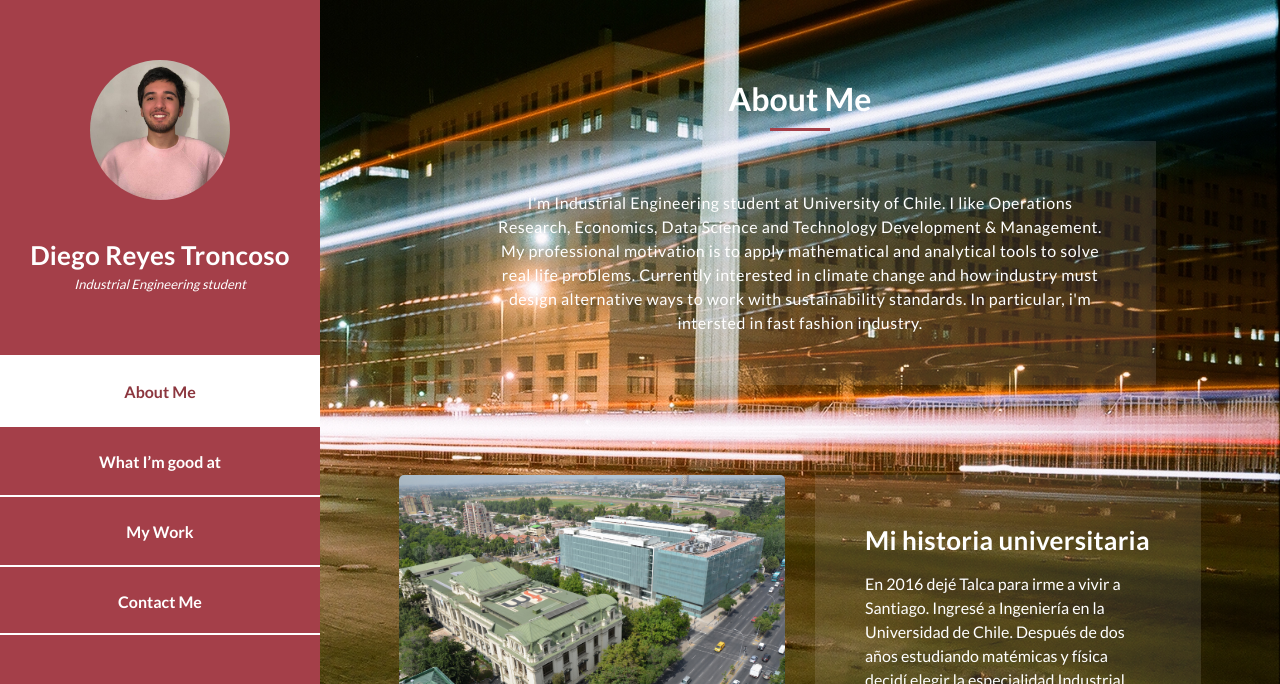
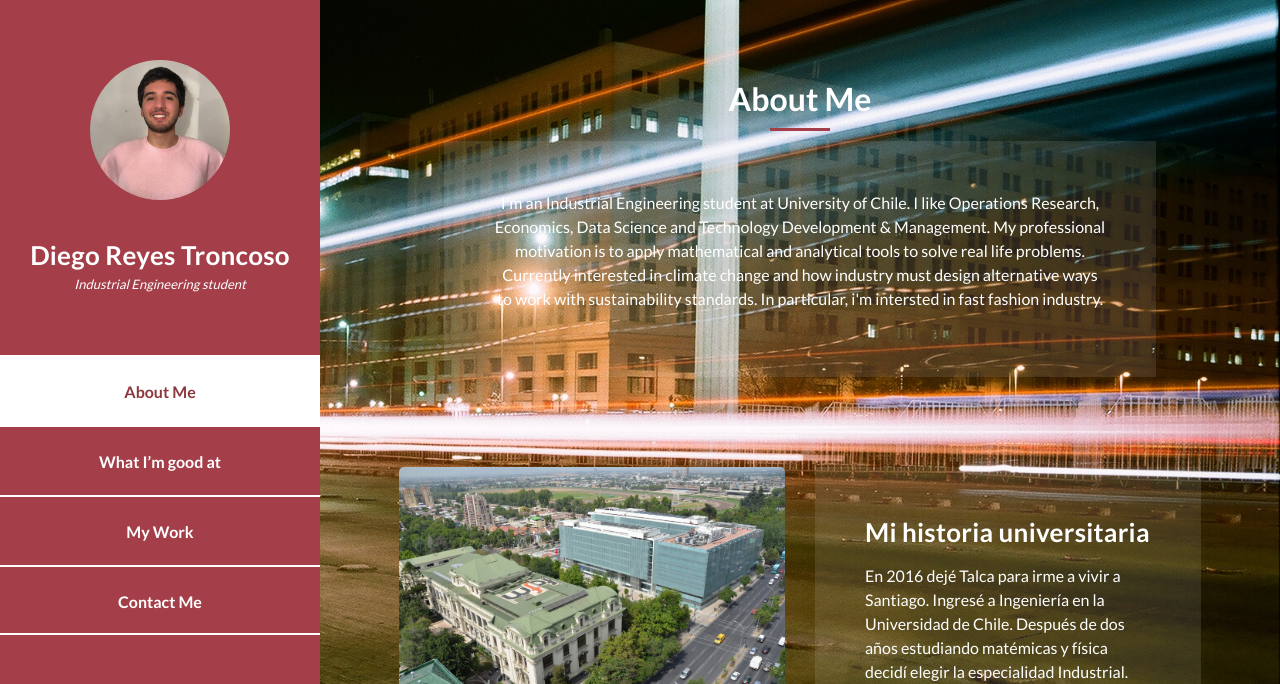
Before and after one commit to caxupin/caxupin.github.io, a plain HTML site: page index.html in a window 1280 px wide. Shown: the top 684 px of the page. Drawn offline with Linux system fonts and the light colour scheme.

Commit message:
change color about me

```diff
--- a/index.html
+++ b/index.html
@@ -85,9 +85,9 @@ https://templatemo.com/tm-531-reflux
             <h2>About Me</h2>
             <div class="line-dec"></div>
             <div class="service-item">
-            <span style="color=#000000";
-              >I'm Industrial Engineering student at University of Chile. I like Operations Research, Economics, Data Science and Technology Development & Management. My professional motivation is to apply mathematical and analytical tools to solve real life problems. Currently interested in climate change and how industry must design alternative ways to work with sustainability standards. In particular, i'm intersted in fast fashion industry.</span
-            >
+            <p style="color=#000000";>
+              I'm an Industrial Engineering student at University of Chile. I like Operations Research, Economics, Data Science and Technology Development & Management. My professional motivation is to apply mathematical and analytical tools to solve real life problems. Currently interested in climate change and how industry must design alternative ways to work with sustainability standards. In particular, i'm intersted in fast fashion industry.
+            </p>
             </div>
           </div>
           <div class="left-image-post">
```
